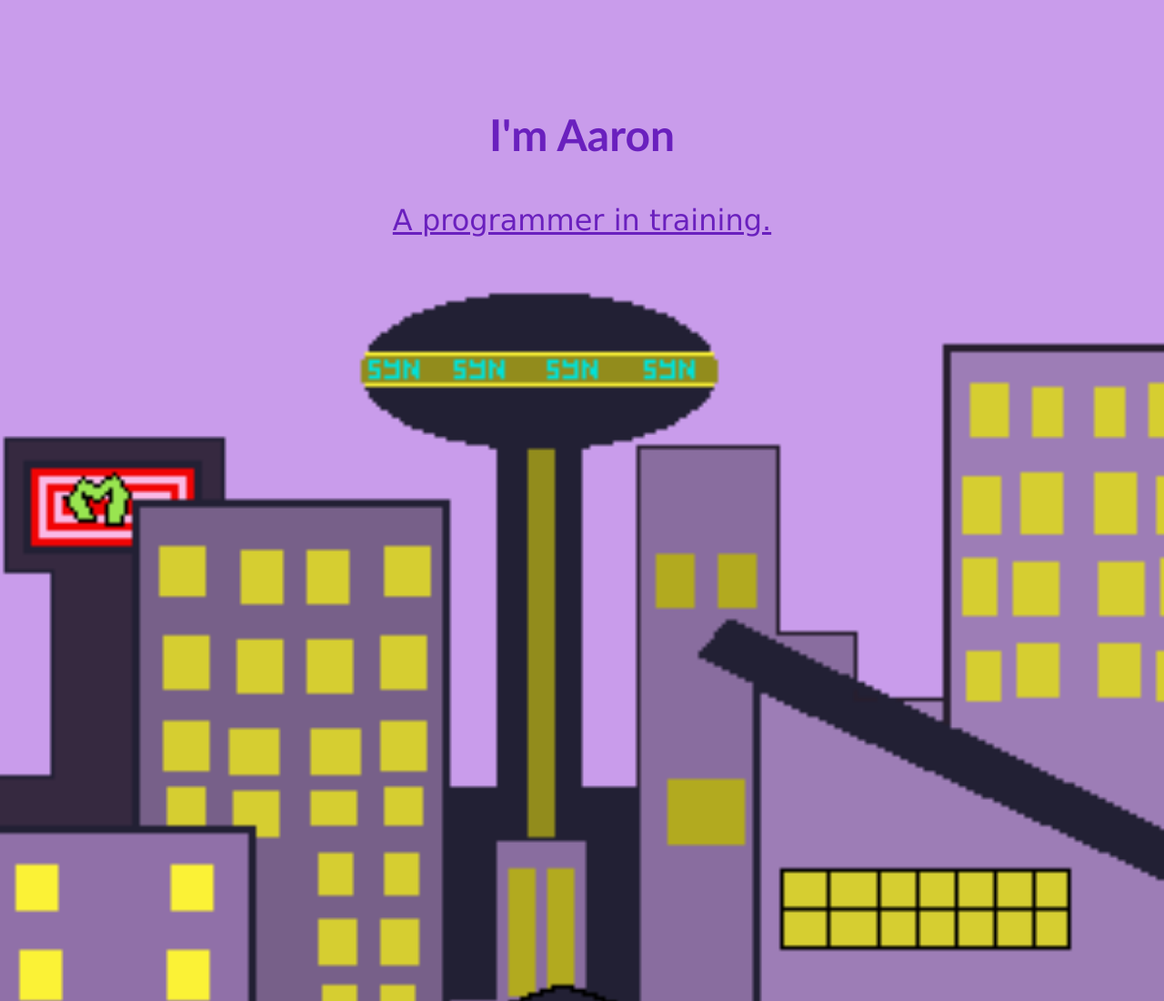
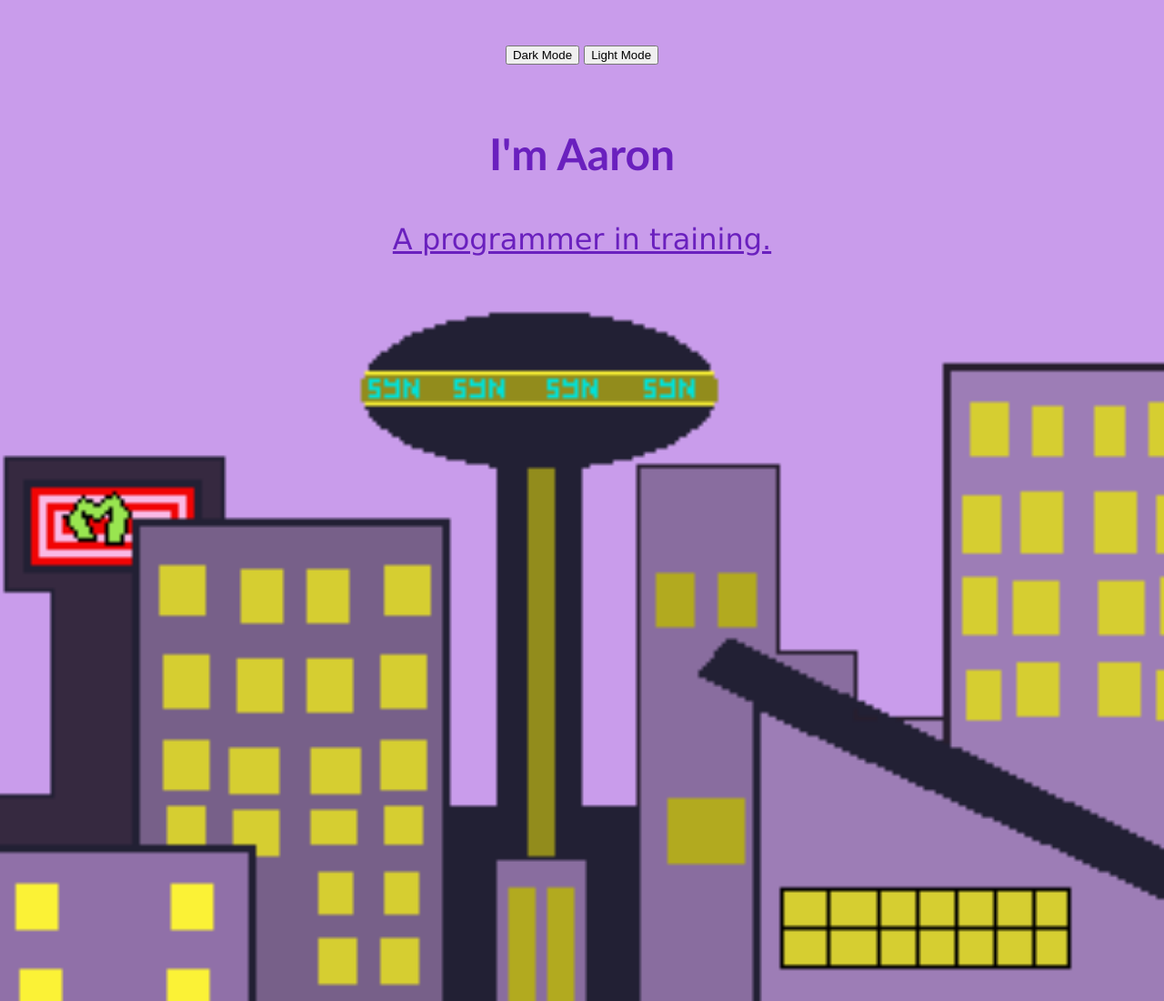
Before and after one commit to ahayles89/webdev, a plain HTML site: page index.html in a window 1280 px wide. Shown: the top 1100 px of the page at 91% size. Drawn offline with Linux system fonts and the light colour scheme.

Commit message:
Add files via upload

```diff
--- a/index.html
+++ b/index.html
@@ -12,6 +12,8 @@
 <body>
 
   <div class="top-container">
+    <button type="button" name="button">Dark Mode</button>
+    <button type="button" name="button">Light Mode</button>
 
 
 
@@ -72,6 +74,7 @@
 
 
 <script src="script.js" charset="utf-8"></script>
+
 </body>
 
 </html>
```
